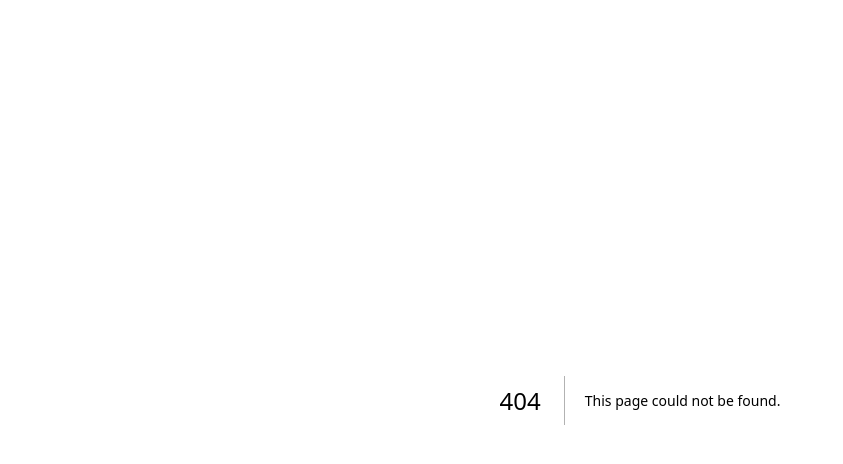
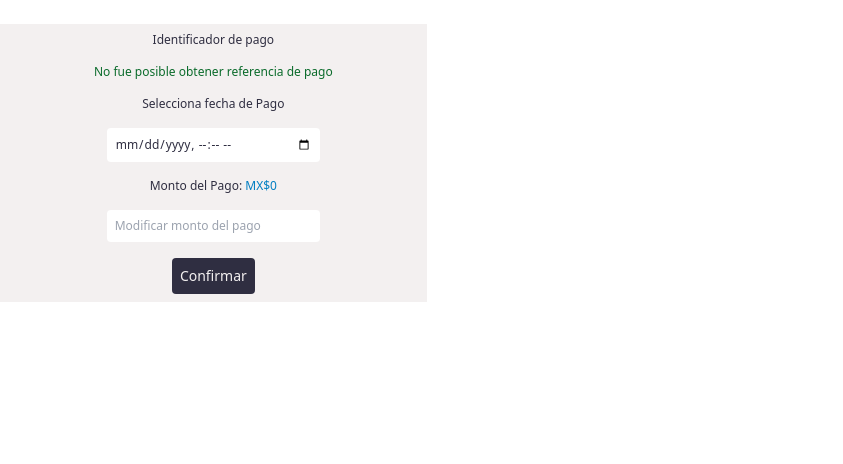
Before and after one commit to JI-Villalobos/jiltsa-client, a Next.js app: page /billing/components/PaymentForm in a window 1280 px wide. Before the commit this address had no page. Shown: the top 464 px of the page, without its empty margins (0-843 px from the left). Built offline with nearby package versions, Linux system fonts and the light colour scheme; no server answers.

Commit message:
add bill payment registry process

```diff
--- a/src/pages/bill/[id].tsx
+++ b/src/pages/bill/[id].tsx
@@ -79,7 +79,7 @@ export default function BillDetail() {
                       bill.isPaid ? (
                         <div className="grid grid-cols-1 gap-1 py-3 sm:grid-cols-3 sm:gap-4">
                           <dt className="font-medium text-mp-soft-dark">Ticket de Pago</dt>
-                          <dd className="text-gray-700 sm:col-span-2">OIUEOIUO984797-876KJHDFKJHDS9878</dd>
+                          <dd className="text-mp-blue text-xs sm:col-span-2">{bill.paymentTicket}</dd>
                         </div>)
                         : <div>
                           <p className="text-center text-mp-error m-2">Pendiente de Pago</p>
--- /dev/null
+++ b/src/pages/billing/components/PaymentForm.tsx
@@ -0,0 +1,114 @@
+import Spinner from "@/components/Spinner"
+import { RequestStatus, failedRequest, initialStatus, pendingRequest, successfullRequest } from "@/services"
+import { Bill, updateBills } from "@/services/api/billing"
+import { CreatePayment, createPayment, getPaymentTicket } from "@/services/api/payment"
+import { getBills } from "@/utils/appStorage"
+import { formatAmount } from "@/utils/formatAmount"
+import { Dispatch, SetStateAction, useEffect, useState } from "react"
+
+type Props = {
+  setStep: Dispatch<SetStateAction<number>>
+}
+
+export default function PaymentForm({ setStep }: Props): JSX.Element {
+  const [date, setDate] = useState('')
+  const [status, setStatus] = useState<RequestStatus>(initialStatus)
+  const [total, setTotal] = useState<number>(0)
+  const [ticket, setTicket] = useState('')
+
+  const computeTotal = (bills: Bill[]): number => {
+    const total = bills.reduce((accum, bill) => {
+      return accum += bill.amount
+    }, 0)
+
+    return total;
+  }
+
+  const alterBills = (bills: Bill[]) => {
+    bills.forEach(bill => {
+      bill.isPaid = true
+      bill.paymentTicket = ticket
+    })
+
+    return bills
+  }
+
+  const handleCreatePayment = async (e: React.FormEvent<HTMLButtonElement>) => {
+    e.preventDefault()
+    const bills = getBills()
+    if (bills) {
+      const payment: CreatePayment = {
+        date: date,
+        amount: total,
+        ticket: ticket
+      }
+      setStatus(pendingRequest)
+      await createPayment(payment)
+        .then((result) => {
+          const paidBills = alterBills(bills)
+          updateBills(paidBills)
+            .then(() => {
+              setStatus(successfullRequest)
+              setStep(3)
+            })
+            .catch(() => {
+              setStatus(failedRequest)
+            })
+        })
+        .catch((error) => {
+          setStatus(failedRequest)
+        })
+    }
+  }
+
+  useEffect(() => {
+    const bills = getBills()
+    if (bills) {
+      setTotal(computeTotal(bills))
+    }
+    getPaymentTicket()
+      .then((result) => {
+        setTicket(result)
+      }).catch((error) => {
+        setTicket("No fue posible obtener referencia de pago")
+      })
+  }, [])
+
+  return (
+    <div className="mt-6 flex flex-col justify-center items-center bg-mp-gray-soft w-4/12">
+      <label htmlFor="date" className="text-xs text-center text-mp-dark m-2">
+        Identificador de pago
+      </label>
+      <label htmlFor="date" className="text-xs text-center text-mp-green m-2">
+        {ticket}
+      </label>
+      <label htmlFor="date" className="text-xs text-center text-mp-dark m-2">
+        Selecciona fecha de Pago
+      </label>
+      <input
+        type="datetime-local"
+        name=""
+        className="w-1/2 text-xs text-mp-dark m-2 rounded p-2" id=""
+        onChange={(e: React.FormEvent<HTMLInputElement>) => setDate(e.currentTarget.value)}
+      />
+      <label htmlFor="date" className="text-xs text-center text-mp-dark m-2">
+        Monto del Pago: <span className="text-mp-blue">{formatAmount(total)}</span>
+      </label>
+      <input
+        type="number"
+        name=""
+        className="w-1/2 text-xs text-mp-green m-2 rounded p-2" id=""
+        placeholder="Modificar monto del pago"
+        onChange={(e: React.FormEvent<HTMLInputElement>) => setTotal(parseInt(e.currentTarget.value))}
+      />
+      <button onClick={handleCreatePayment} className="text-sm bg-mp-dark text-mp-gray-soft  rounded m-2 p-2">
+        {
+          status.onLoading ? <div className="flex items-center"><Spinner /></div> : 'Confirmar'
+        }
+      </button>
+      {
+        status.onError && (<p className="text-center text-mp-error">Ocurrio un error al intentar confirmar el pago de las facturas, intentalo mas tarde</p>)
+      }
+    </div>
+  )
+}
--- a/src/pages/billing/components/RowTable.tsx
+++ b/src/pages/billing/components/RowTable.tsx
@@ -15,17 +15,13 @@ export default function RowTable({ bill, setSelectedBills, bills }: Props): JSX.
 
 
   const selectBill = () => {
-    console.log('initial', bills);
-
     if (action == 1) {
       bills.push(bill)
       setAction(2)
-      console.log('pushing', bills);
     } else {
       const index = bills.indexOf(bill)
       bills.splice(index, 1)
       setAction(1)
-      console.log('splicing', bills);
     }
     setSelectedBills(bills)
   }
--- a/src/pages/billing/index.tsx
+++ b/src/pages/billing/index.tsx
@@ -13,10 +13,14 @@ export default function Billing(): JSX.Element {
   const [selectedBills, setSelectedBills] = useState<Bill[]>([])
   const router = useRouter()
 
-  const handleSelectedBills = () => {
+  const handleSelectedBills = (isPayment: boolean) => {
     if (selectedBills.length > 0) {
       setBills(selectedBills)
-      router.push("/billing/update")
+      if (isPayment == true) {
+        router.push("/billing/update?payment=true")
+      } else {
+        router.push("/billing/update")
+      }
     }
   }
 
@@ -28,7 +32,7 @@ export default function Billing(): JSX.Element {
 
           <button
             className="inline-block rounded bg-mp-blue px-4 py-2 text-xs font-medium text-mp-gray-soft mr-14"
-            onClick={() => console.log(selectedBills)
+            onClick={() => handleSelectedBills(true)
             }
           >
             Pagar Seleccionadas
@@ -36,7 +40,7 @@ export default function Billing(): JSX.Element {
           <button
             className="inline-block rounded border border-mp-green px-4 py-2 text-xs font-medium text-mp-green mr-14"
             onClick={() => {
-              handleSelectedBills()
+              handleSelectedBills(false)
             }}
           >
             Confirmar Recepción
--- a/src/pages/billing/update/index.tsx
+++ b/src/pages/billing/update/index.tsx
@@ -4,16 +4,26 @@ import { useState } from "react";
 import BillsSelected from "../components/BillsSelected";
 import ConfirmReceptionForm from "../components/ConfirmReceptionForm";
 import Success from "../components/Success";
+import PaymentForm from "../components/PaymentForm";
+import { useRouter } from "next/router";
 
 export default function Update(): JSX.Element {
   const [step, setstep] = useState(1)
+
+  const router = useRouter()
+  const payment = router.query.payment
 
   return(
     <Layout>
       <StepsBar step={step} setStep={setstep}/>
       {
         step == 1 ? (<BillsSelected setStep={setstep}/>)
-        : step == 2 ? (<ConfirmReceptionForm setStep={setstep} />)
+        : step == 2 ? (<>
+          {
+            payment ? <PaymentForm setStep={setstep}/>
+            : <ConfirmReceptionForm setStep={setstep}/>
+          }
+        </>)
         : <Success />
       }
     </Layout>
--- a/src/services/api/payment.ts
+++ b/src/services/api/payment.ts
@@ -20,14 +20,14 @@ export interface Payment {
 
 export type CreatePayment = Omit<Payment, 'id'>
 
-export const createPaymnet = async (payment: CreatePayment): Promise<Payment> => {
+export const createPayment = async (payment: CreatePayment): Promise<Payment> => {
   const { data }: AxiosResponse<Payment> = await axios.post(endPoints.payment.payment, payment, options)
 
   return data
 }
 
-export const getPaymentTicker = async (): Promise<String> => {
-  const { data } = await axios.get(endPoints.payment.getTicket, options)
+export const getPaymentTicket = async (): Promise<string> => {
+  const { data }: AxiosResponse<string> = await axios.get(endPoints.payment.getTicket, options)
 
   return data
 }
--- a/src/services/index.ts
+++ b/src/services/index.ts
@@ -80,7 +80,7 @@ export const endPoints ={
     getById: (billId: number) => `${API}/bills/${billId}`,
   },
   payment: {
-    payment: `${API}/payment`,
-    getTicket: `${API}/payment/ticket`
+    payment: `${API}/payments`,
+    getTicket: `${API}/payments/ticket`
   }
 }
```
